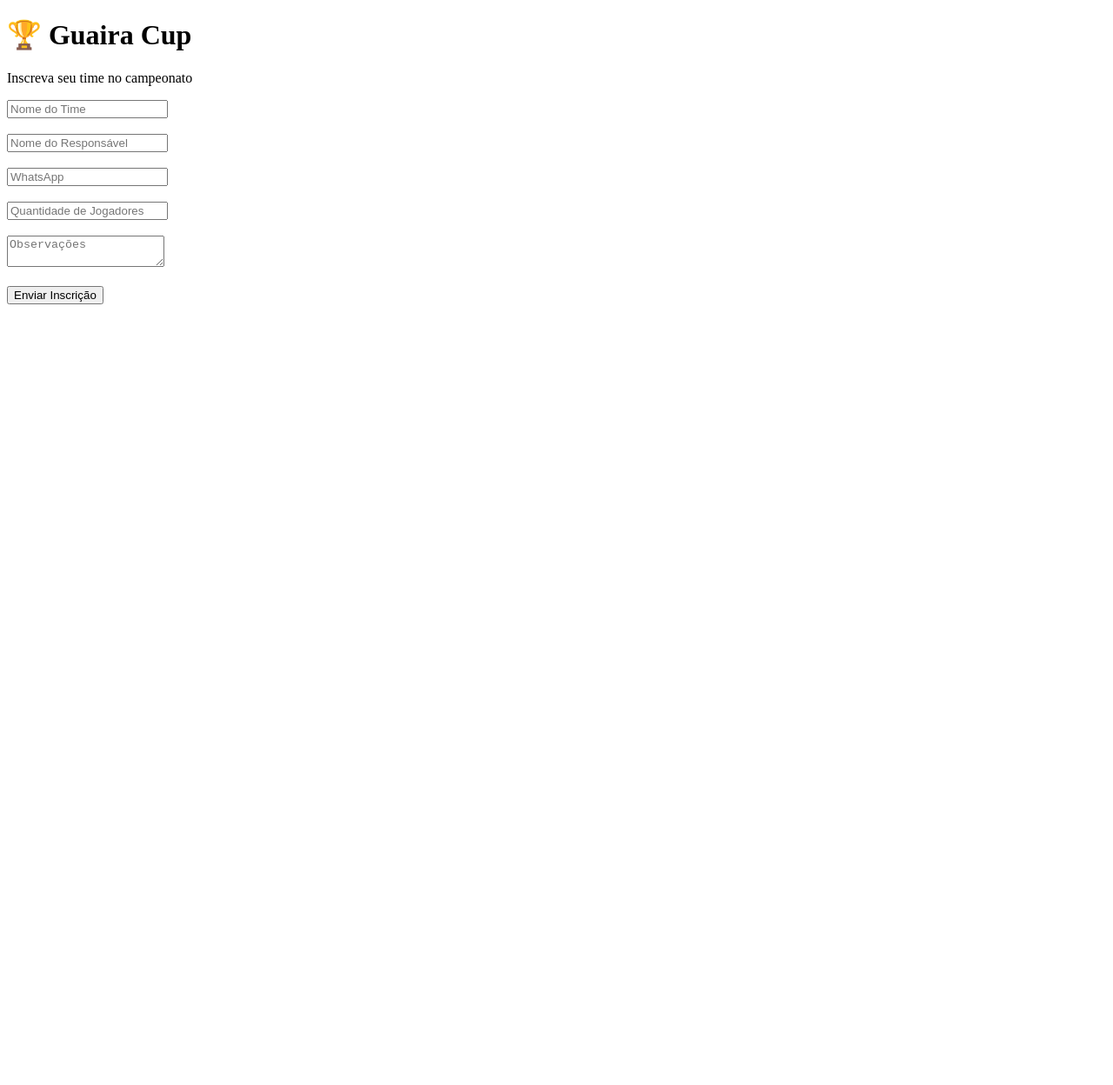
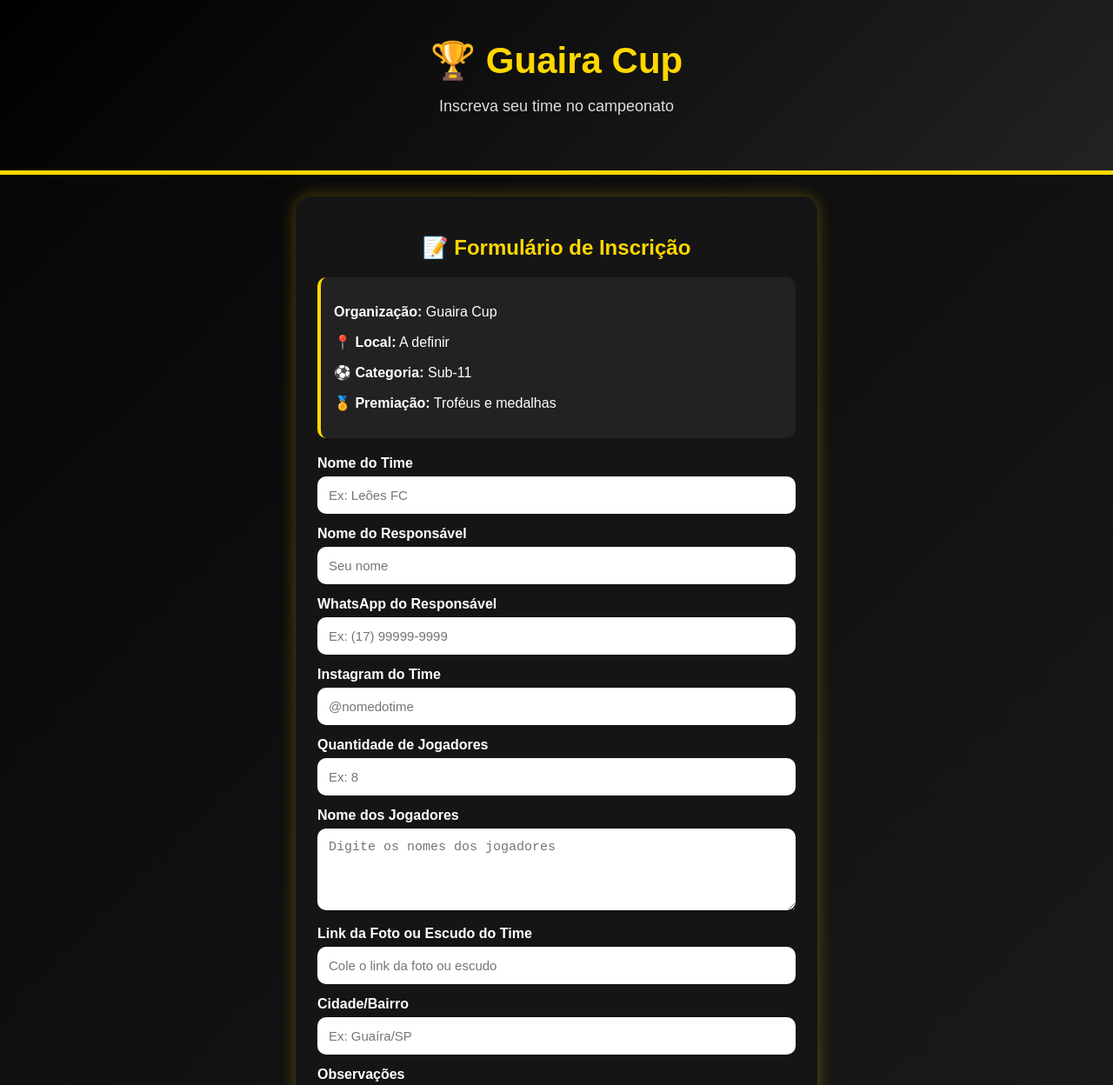
Before and after one commit to marionetohf-byte/Guaira-Cup, a plain HTML site: page index.html in a window 1280 px wide. Shown: the top 1248 px of the page at 87% size. Before the commit the page ends 800 px from the top, so only its background shows below. Drawn offline with Linux system fonts and the light colour scheme.

Commit message:
Update index.html

```diff
--- a/index.html
+++ b/index.html
@@ -3,41 +3,176 @@
 <head>
 <meta charset="UTF-8">
 <meta name="viewport" content="width=device-width, initial-scale=1.0">
-<title>Guaira Cup</title>
+<title>Guaira Cup - Inscrição</title>
+
+<style>
+* { box-sizing: border-box; }
+
+body {
+  margin: 0;
+  font-family: Arial, sans-serif;
+  background: linear-gradient(135deg, #050505, #1c1c1c);
+  color: white;
+}
+
+header {
+  text-align: center;
+  padding: 45px 20px;
+  background: linear-gradient(135deg, #000, #222);
+  border-bottom: 5px solid gold;
+}
+
+header h1 {
+  color: gold;
+  font-size: 42px;
+  margin: 0;
+}
+
+header p {
+  color: #ddd;
+  font-size: 18px;
+}
+
+.container {
+  max-width: 600px;
+  margin: 25px auto;
+  padding: 25px;
+  background: #151515;
+  border-radius: 18px;
+  box-shadow: 0 0 18px rgba(255, 215, 0, 0.3);
+}
+
+h2 {
+  color: gold;
+  text-align: center;
+}
+
+.info {
+  background: #222;
+  padding: 15px;
+  border-left: 4px solid gold;
+  border-radius: 10px;
+  margin-bottom: 20px;
+}
+
+label {
+  display: block;
+  margin-top: 14px;
+  font-weight: bold;
+}
+
+input, select, textarea {
+  width: 100%;
+  padding: 13px;
+  margin-top: 6px;
+  border: none;
+  border-radius: 10px;
+  font-size: 15px;
+}
+
+button {
+  margin-top: 22px;
+  width: 100%;
+  padding: 15px;
+  background: gold;
+  color: black;
+  border: none;
+  border-radius: 12px;
+  font-size: 18px;
+  font-weight: bold;
+  cursor: pointer;
+}
+
+footer {
+  text-align: center;
+  padding: 20px;
+  color: #aaa;
+}
+</style>
 </head>
+
 <body>
-<h1>🏆 Guaira Cup</h1>
-<p>Inscreva seu time no campeonato</p>
 
-<form onsubmit="enviarWhatsApp(); return false;">
-  <input id="time" placeholder="Nome do Time" required><br><br>
-  <input id="responsavel" placeholder="Nome do Responsável" required><br><br>
-  <input id="whatsapp" placeholder="WhatsApp" required><br><br>
-  <input id="jogadores" placeholder="Quantidade de Jogadores" required><br><br>
-  <textarea id="obs" placeholder="Observações"></textarea><br><br>
-  <button type="submit">Enviar Inscrição</button>
-</form>
+<header>
+  <h1>🏆 Guaira Cup</h1>
+  <p>Inscreva seu time no campeonato</p>
+</header>
+
+<div class="container">
+  <h2>📝 Formulário de Inscrição</h2>
+
+  <div class="info">
+    <p><b>Organização:</b> Guaira Cup</p>
+    <p><b>📍 Local:</b> A definir</p>
+    <p><b>⚽ Categoria:</b> Sub-11</p>
+    <p><b>🏅 Premiação:</b> Troféus e medalhas</p>
+  </div>
+
+  <form onsubmit="enviarWhatsApp(); return false;">
+    <label>Nome do Time</label>
+    <input id="time" placeholder="Ex: Leões FC" required>
+
+    <label>Nome do Responsável</label>
+    <input id="responsavel" placeholder="Seu nome" required>
+
+    <label>WhatsApp do Responsável</label>
+    <input id="whatsapp" placeholder="Ex: (17) 99999-9999" required>
+
+    <label>Instagram do Time</label>
+    <input id="instagram" placeholder="@nomedotime">
+
+    <label>Quantidade de Jogadores</label>
+    <input id="jogadores" type="number" placeholder="Ex: 8" required>
+
+    <label>Nome dos Jogadores</label>
+    <textarea id="nomes" rows="4" placeholder="Digite os nomes dos jogadores"></textarea>
+
+    <label>Link da Foto ou Escudo do Time</label>
+    <input id="foto" placeholder="Cole o link da foto ou escudo">
+
+    <label>Cidade/Bairro</label>
+    <input id="cidade" placeholder="Ex: Guaíra/SP">
+
+    <label>Observações</label>
+    <textarea id="obs" rows="3" placeholder="Algo importante sobre o time"></textarea>
+
+    <button type="submit">Enviar Inscrição pelo WhatsApp</button>
+  </form>
+</div>
+
+<footer>
+  Guaira Cup © 2026 — Organização Guaira Cup
+</footer>
 
 <script>
 function enviarWhatsApp() {
   let time = document.getElementById("time").value;
   let responsavel = document.getElementById("responsavel").value;
   let whatsapp = document.getElementById("whatsapp").value;
+  let instagram = document.getElementById("instagram").value;
   let jogadores = document.getElementById("jogadores").value;
+  let nomes = document.getElementById("nomes").value;
+  let foto = document.getElementById("foto").value;
+  let cidade = document.getElementById("cidade").value;
   let obs = document.getElementById("obs").value;
 
   let mensagem =
-    "🏆 Inscrição Guaira Cup\n\n" +
-    "Time: " + time + "\n" +
-    "Responsável: " + responsavel + "\n" +
-    "WhatsApp: " + whatsapp + "\n" +
-    "Jogadores: " + jogadores + "\n" +
-    "Observações: " + obs;
+    "🏆 INSCRIÇÃO GUAIRA CUP\n\n" +
+    "⚽ Time: " + time + "\n" +
+    "👤 Responsável: " + responsavel + "\n" +
+    "📱 WhatsApp: " + whatsapp + "\n" +
+    "📷 Instagram: " + instagram + "\n" +
+    "👥 Quantidade de jogadores: " + jogadores + "\n" +
+    "📝 Jogadores: " + nomes + "\n" +
+    "🖼️ Foto/Escudo: " + foto + "\n" +
+    "📍 Cidade/Bairro: " + cidade + "\n" +
+    "ℹ️ Observações: " + obs;
 
   let numero = "5517991967424";
   let link = "https://wa.me/" + numero + "?text=" + encodeURIComponent(mensagem);
   window.location.href = link;
 }
 </script>
+
 </body>
 </html>
```
